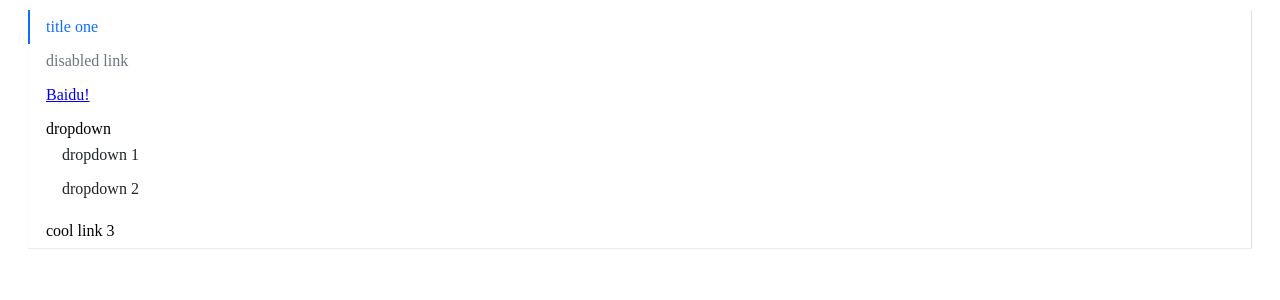
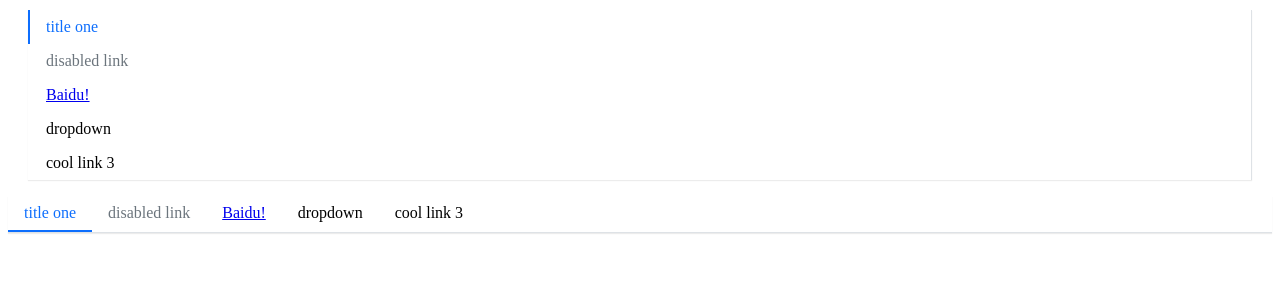
Before and after one commit to waterkitten/react-ts-UIComponent-learning, a React (Create React App) app: page / in a window 1280 px wide. Shown: the top 300 px of the page. Built offline with nearby package versions, Linux system fonts and the light colour scheme.

Commit message:
feat:添加手风琴效果，hover横向menu组件展开，click纵向menu炸开

```diff
--- a/src/components/Menu/_style.scss
+++ b/src/components/Menu/_style.scss
@@ -50,7 +50,7 @@
       }
     }
     .viking-submenu {
-      //display: none;
+      display: none;
       list-style:none;
       padding-left: 0;
       white-space: nowrap;
@@ -66,7 +66,7 @@
       }
     }
     .viking-submenu.menu-opened {
-      //display: block;
+      display: block;
     }
   }
   .menu-horizontal {
--- a/src/components/Menu/subMenu.tsx
+++ b/src/components/Menu/subMenu.tsx
@@ -1,4 +1,4 @@
-import React,{FC, useContext, FunctionComponentElement } from 'react'
+import React,{FC, useContext, FunctionComponentElement, useState } from 'react'
 import classNames from 'classnames'
 import { MenuContext } from './menu'
 import { MenuItemProps } from './menuItem'
@@ -12,12 +12,38 @@ export interface SubMenuProps{
 const SubMenu: FC<SubMenuProps> = (props) => {
     const { index, title, children, className } = props
     const context = useContext(MenuContext)
+    // status value for the  childMenu Component
+    const [menuOpen,setOpen]=useState(false)
+    const classes = classNames('menu-item submenu-item', className, {
+      'is-active': context.index === index,
+      'is-opened': menuOpen
+    })
+    const handleClick=(e: React.MouseEvent)=>{
+      e.preventDefault()
+      setOpen(!menuOpen)
+    }
 
-    const classes = classNames('menu-item submenu-item', className, {
-      'is-active': context.index === index
-    })
+    let timer:any
+    const handleMouse=(e: React.MouseEvent,toggle: boolean)=>{
+      clearTimeout(timer)
+      e.preventDefault()
+      timer = setTimeout(() => {
+        setOpen(toggle)
+      }, 300)
+    }
+  //垂直时候 是点击就 setOpen
+  const clickEvents = context.mode === 'vertical' ? { onClick: handleClick } :{}
+  //横向时候 就 hover 下拉
+  const hoverEvents=context.mode!=='vertical'?{
+    onMouseEnter:(e:React.MouseEvent)=>{handleMouse(e,true)},
+    onMouseLeave:(e:React.MouseEvent)=>{handleMouse(e,false)}
+  }:{}
+    const renderChildren = () => {
+      const subMenuClasses = classNames('viking-submenu', {
+        'menu-opened': menuOpen
+      })
+      // 根据munu-opened来判断是否展开  display：block判断是否展开
 
-    const renderChildren = () => {
       const childrenComponent = React.Children.map(children, (child, i) => {
         const childElement = child as FunctionComponentElement<MenuItemProps>
         if (childElement.type.displayName === 'MenuItem') {
@@ -29,15 +55,15 @@ const SubMenu: FC<SubMenuProps> = (props) => {
         }
       })
       return (
-        <ul className='viking-submenu'>
+        <ul className={subMenuClasses}>
           {childrenComponent}
         </ul>
       )
     }
 
     return (
-      <li key={index} className={classes}>
-        <div className="submenu-title">
+      <li key={index} className={classes}{...hoverEvents}>
+        <div className="submenu-title" {...clickEvents}>
           {title}
         </div>
         {renderChildren()}
--- a/src/demos/menu.tsx
+++ b/src/demos/menu.tsx
@@ -24,6 +24,24 @@ function MenuDemo() {
           cool link 3
         </MenuItem>
       </Menu>
+      <Menu defaultIndex='0' mode="horizontal" onSelect={(index) => { alert(index) }}>
+        <MenuItem>title one</MenuItem>
+        <MenuItem disabled>disabled link</MenuItem>
+        <MenuItem>
+          <a href="http://www.baidu.com">Baidu!</a>
+        </MenuItem>
+        <SubMenu title='dropdown'>
+          <MenuItem>
+            dropdown 1
+          </MenuItem>
+          <MenuItem>
+            dropdown 2
+          </MenuItem>
+        </SubMenu>
+        <MenuItem>
+          cool link 3
+        </MenuItem>
+      </Menu>
     </>
   )
 }
```
